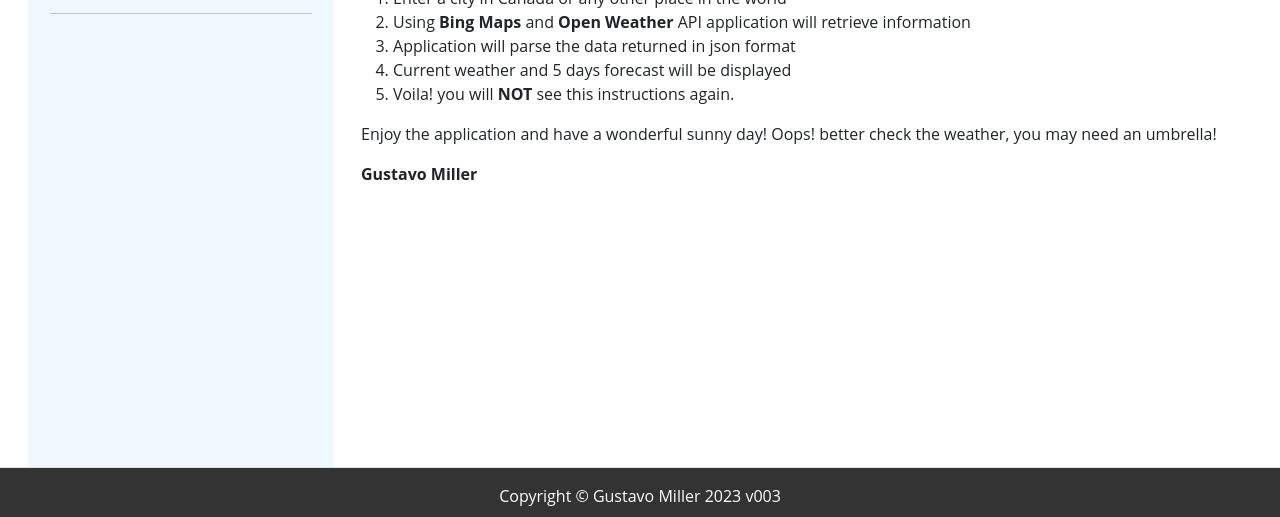
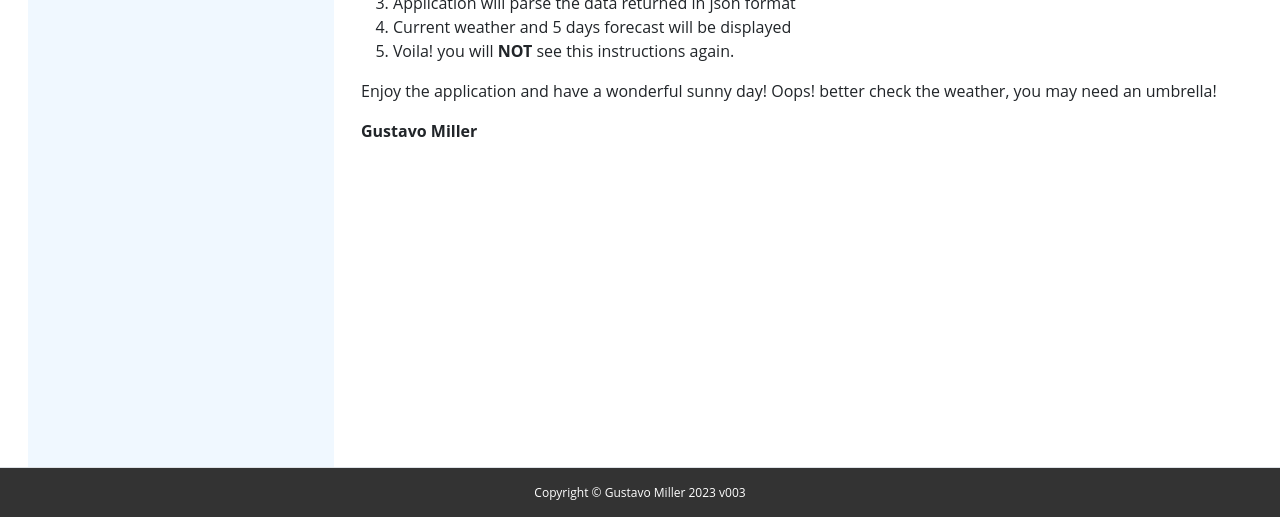
Before and after one commit to gusmiller/Weather-dashboard, a plain HTML site: page index.html in a window 1280 px wide. Shown: the part 283-800 px from the top of the page. Drawn offline with nearby package versions, Linux system fonts and the light colour scheme.

Commit message:
Final deployment - documentatipn changes

```diff
--- a/assets/css/style.css
+++ b/assets/css/style.css
@@ -128,7 +128,7 @@ body {
 
 .content {
   min-height: calc(100vh - 70px);
-  padding: 40px 40px 0 40px;
+  padding: 5px 40px 0 40px;
 }
 
 /* Footer definition and responsiveness*/
@@ -142,6 +142,7 @@ footer {
   color: white;
   text-align: center;
   overflow: hidden;
+  font-size: 12px;
 }
 
 @media screen and (max-width: 768px) {
--- a/index.html
+++ b/index.html
@@ -34,7 +34,7 @@
             </div>
         </div>
         <section class="coverscreen">
-            <div class="row workarea mt-2">
+            <div class="row workarea">
                 <aside class="col-sm-4 col-md-3 col-lg-3 search-region">
                     <section class="search-history">
                         <h2 class="my-3 text-center">
```
Also changed, not shown: assets/images/weather003.png (added), 1 other file.
